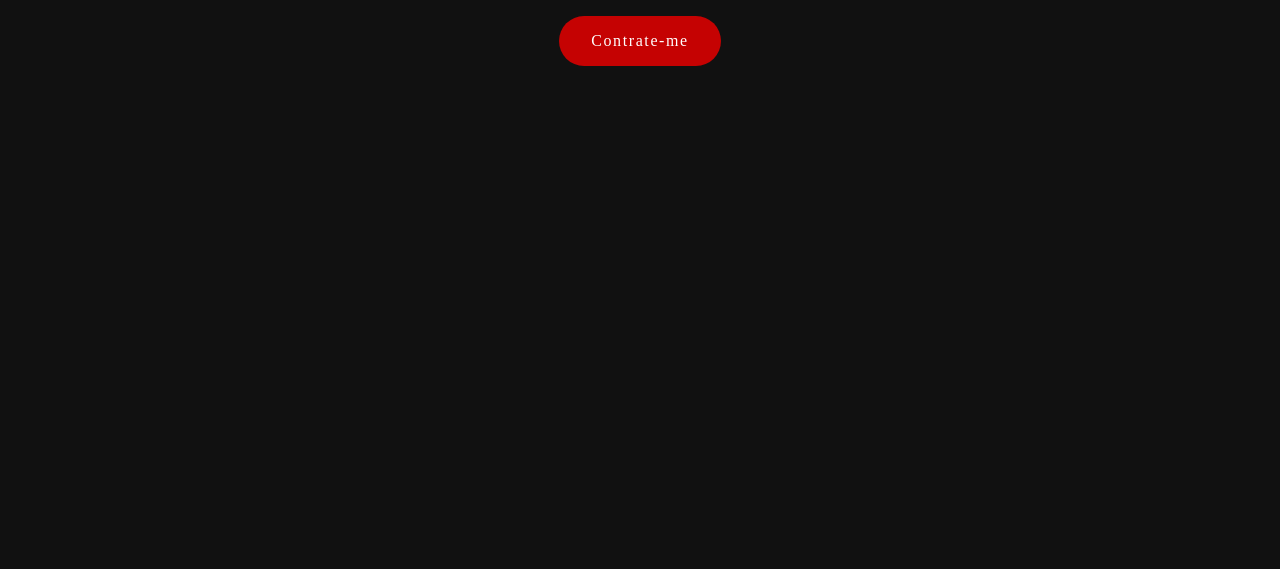
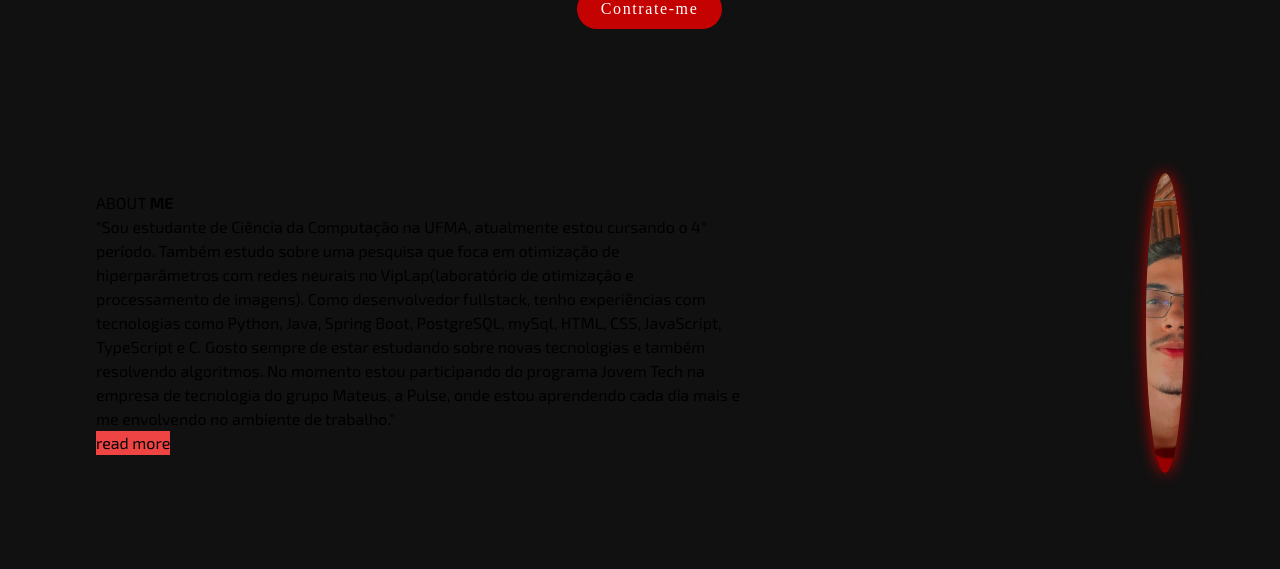
Before and after one commit to Therlyson/portfolio_projeto, a plain HTML site: page index.html in a window 1280 px wide. Shown: the part 767-1336 px from the top of the page. Before the commit the page ends 881 px from the top, so only its background shows below. Drawn offline with nearby package versions, Linux system fonts and the light colour scheme; a web font is replaced by a local one.

Commit message:
Starting page about

```diff
--- /dev/null
+++ b/anotations.txt
@@ -0,0 +1,4 @@
+1 - Adicionar ao home minhas qualificações com typeScript
+2 - Adicionar ao home para celular o menu responsivo
+
+3 - deixar o cabeçalho sempre em cima das paginas
--- a/index.html
+++ b/index.html
@@ -5,8 +5,11 @@
     <meta name="viewport" content="width=device-width, initial-scale=1.0">
     <title>Portfólio</title>
     <link rel="stylesheet" href="./styles/style.css">
+    <link rel="stylesheet" href="./styles/style_about.css">
     <link rel="stylesheet" href="https://cdnjs.cloudflare.com/ajax/libs/font-awesome/6.5.2/css/all.min.css" integrity="sha512-SnH5WK+bZxgPHs44uWIX+LLJAJ9/2PkPKZ5QiAj6Ta86w+fsb2TkcmfRyVX3pBnMFcV7oQPJkl9QevSCWr3W6A==" crossorigin="anonymous" referrerpolicy="no-referrer" />
     <link href='https://unpkg.com/boxicons@2.1.4/css/boxicons.min.css' rel='stylesheet'>
+
+    <script src="https://cdn.tailwindcss.com"></script>
 </head>
 <body>
     <header class="cabecalho">
@@ -17,7 +20,7 @@
             </button>
             <nav class="cabecalho_menu_paginas">
                 <a class="cabecalho_menu_paginas_pagina" href="#home">Home</a>
-                <a class="cabecalho_menu_paginas_pagina" href="about.html">About</a>
+                <a class="cabecalho_menu_paginas_pagina" href="#about">About</a>
                 <a class="cabecalho_menu_paginas_pagina" href="projects.html">Projects</a>
                 <a class="cabecalho_menu_paginas_pagina" href="contact.html">Contact</a>
             </nav>
@@ -46,6 +49,25 @@
         </section>
     </section>
 
+    <section class="about" id=about>
+        <div class="about-img">
+            <img src="imagens/fotoCapa1.jpg" alt="Imagem Ryan" class="about-img-destaque">
+        </div>
+        <section class="about-conteudo">
+            <h1 class="about-conteudo-nome">ABOUT <strong class="nome-destaque">ME</strong></h1>
+            <h3 class="about-conteudo-animation"><span></span></h3>
+            <p class="about-conteudo-sobre"> "Sou estudante de Ciência da Computação na UFMA, atualmente estou cursando
+                o 4° período. Também estudo sobre uma pesquisa que foca em otimização de hiperparâmetros com redes neurais
+                no VipLap(laboratório de otimização e processamento de imagens).
+                Como desenvolvedor fullstack, tenho experiências com tecnologias como Python, Java, Spring Boot, PostgreSQL, mySql, HTML, CSS, JavaScript, TypeScript e C.
+                Gosto sempre de estar estudando sobre novas tecnologias e também resolvendo algoritmos.
+                No momento estou participando do programa Jovem Tech na empresa de tecnologia do grupo Mateus, a Pulse,
+                onde estou aprendendo cada dia mais e me envolvendo no ambiente de trabalho."
+            </p>
+            <button class="bg-red-500">read more</button>
+        </section>
+    </section>
+
 
     <footer></footer>
 </body>
--- a/styles/style.css
+++ b/styles/style.css
@@ -117,12 +117,26 @@ body {
     border-radius: 50%;
     position: relative;
     top: 3rem;
-    width: 19rem;
-    height: 20rem;
+    width: 17rem;
+    height: 18rem;
     box-shadow: 0 0 30px var(--cor-quartenaria);
     cursor: pointer;
     transition: 0.5s ease-in-out;
+
+    animation: floatImage 4s ease-in-out infinite;
 }
+@keyframes floatImage{
+    0% {
+        transform: translateY(0);
+    }
+    50% {
+        transform: translateY(-2rem);
+    }
+    100% {
+        transform: translateY(0);
+    }
+}
+
 .home-img-destaque:hover{
     box-shadow: 0 0 40px var(--cor-quartenaria),
                 0 0 80px var(--cor-quartenaria);
@@ -140,7 +154,7 @@ body {
 .home-conteudo-nome{
     font-family: var(--font-secundaria);
     font-weight: 600;
-    font-size: 2.7rem;
+    font-size: 2.6rem;
     color: var(--cor-terciaria);
     margin-top: 1rem;
     line-height: 1;
@@ -172,14 +186,14 @@ span{
     display: inline-flex;
     justify-content: center;
     align-items: center;
-    width: 3.5rem;
-    height: 3.5rem;
+    width: 3rem;
+    height: 3rem;
     background: transparent;
     border: 0.2rem solid var(--cor-quartenaria);
-    font-size: 2rem;
+    font-size: 1.7rem;
     border-radius: 50%;
     color: var(--cor-quartenaria);
-    margin: 2rem 1rem 2rem 1.2rem;
+    margin: 1.5rem 0.5rem 1.7rem 1.2rem;
     transition: 0.3s ease-in-out;
 }
 .home-conteudo-social a:hover{
@@ -191,7 +205,8 @@ span{
 
 .home-conteudo-contrato{
     display: inline-block;
-    padding: 1rem 2rem;
+    justify-content: center;
+    padding: 0.5rem 1.5rem;
     background: var(--cor-quartenaria);
     border-radius: 4rem;
     font-family: var(--font-secundaria);
@@ -199,6 +214,7 @@ span{
     color: var(--cor-terciaria);
     transition: 0.3s ease-in-out;
     letter-spacing: 0.1rem;
+    margin: 0rem 0rem 0rem 1.2rem;
 }
 .home-conteudo-contrato:hover{
     transform: scale(1)translateY(-3px);
--- /dev/null
+++ b/styles/style_about.css
@@ -0,0 +1,49 @@
+@import url('https://fonts.googleapis.com/css2?family=Exo+2:ital,wght@0,100..900;1,100..900&display=swap');
+@import url('https://fonts.googleapis.com/css2?family=Eczar:wght@400..800&display=swap');
+
+
+* {
+    margin: 0;
+    padding: 0;
+    box-sizing: border-box;
+    text-decoration: none;
+    border: none;
+    outline: none;
+    scroll-behavior: smooth;
+    font-family: "Exo 2", sans-serif;
+}
+
+:root {
+    --cor-primaria: #111111;
+    --cor-secundaria: #000000;
+    --cor-terciaria: #ffffff;
+    --cor-quartenaria: #d80000e7;
+
+    --font-secundaria: "Eczar", serif;
+}
+
+.about{
+    padding: 6rem;
+    display: flex;
+    justify-content: center;
+    align-items: center;
+    flex-direction: row-reverse;
+    gap: 25rem;
+}
+
+.about-img{
+    border-radius: 50%;
+    display: flex;
+    justify-content: center;
+    align-items: center;
+}
+
+.about-img-destaque{
+    border-radius: 50%;
+    width: 300px; /* Ajuste o tamanho conforme necessário */
+    height: 300px; /* Ajuste o tamanho conforme necessário */
+    object-fit: cover; /* Garante que a imagem mantenha sua proporção */
+    box-shadow: 0 0 15px var(--cor-quartenaria);
+    cursor: pointer;
+    transition: 0.5s ease-in-out;
+}
```
